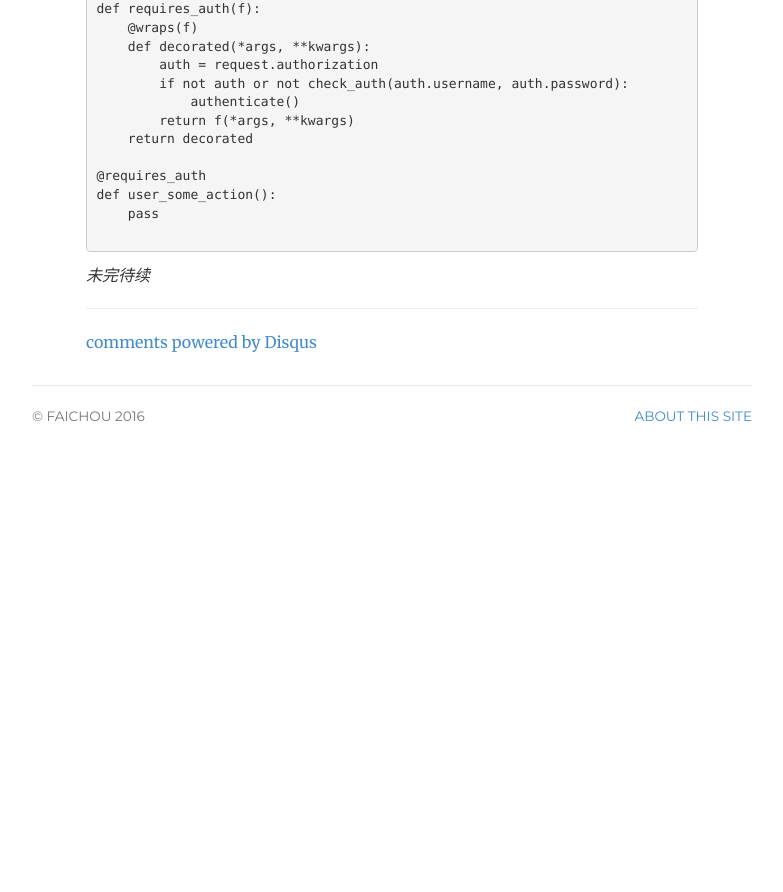
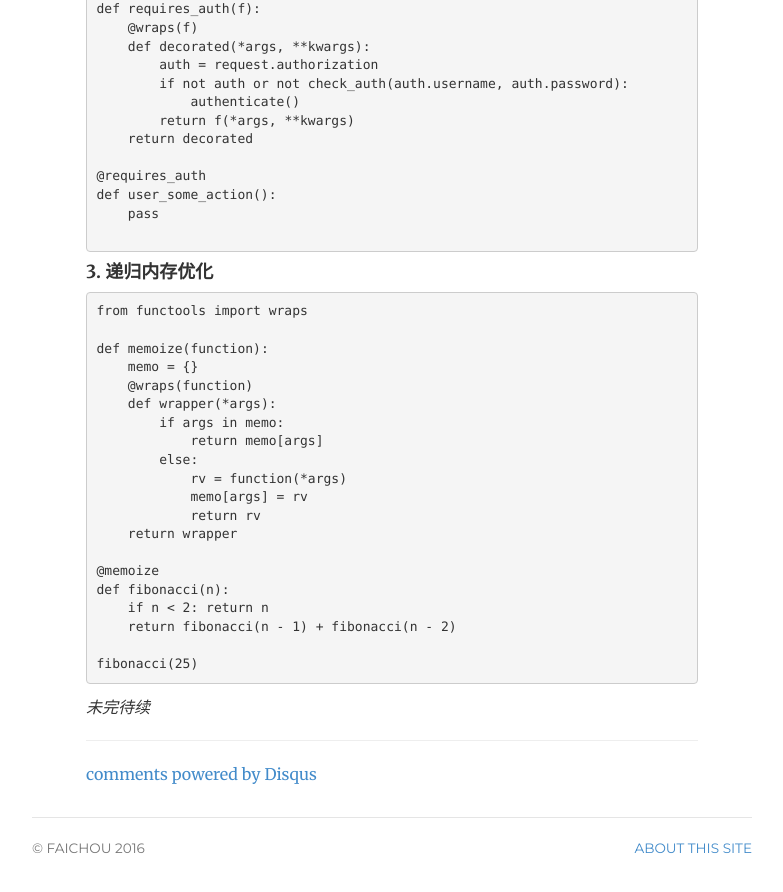
Before and after one commit to FaiChou/faichou.github.io, a Jekyll site: the page built from _posts/2017-12-01-decorator.md, in a window 1280 px wide and 900 px high, scrolled down 1457 px. Shown: the top 892 px of the window, without its empty margins (248-1031 px from the left). Built offline with Jekyll 4.4.1, drawn with Linux system fonts in a browser that asks for light colours; comment, search, counter and statistics services are not loaded; before the commit the page ends 1935 px from its top, so only the background shows below that.

Commit message:
add to decorator.md

````diff
--- a/_posts/2017-12-01-decorator.md
+++ b/_posts/2017-12-01-decorator.md
@@ -92,6 +92,30 @@ def user_some_action():
 
 ```
 
+#### 3. 递归内存优化
+
+```python
+from functools import wraps
+
+def memoize(function):
+    memo = {}
+    @wraps(function)
+    def wrapper(*args):
+        if args in memo:
+            return memo[args]
+        else:
+            rv = function(*args)
+            memo[args] = rv
+            return rv
+    return wrapper
+
+@memoize
+def fibonacci(n):
+    if n < 2: return n
+    return fibonacci(n - 1) + fibonacci(n - 2)
+
+fibonacci(25)
+```
 
 
 
````
